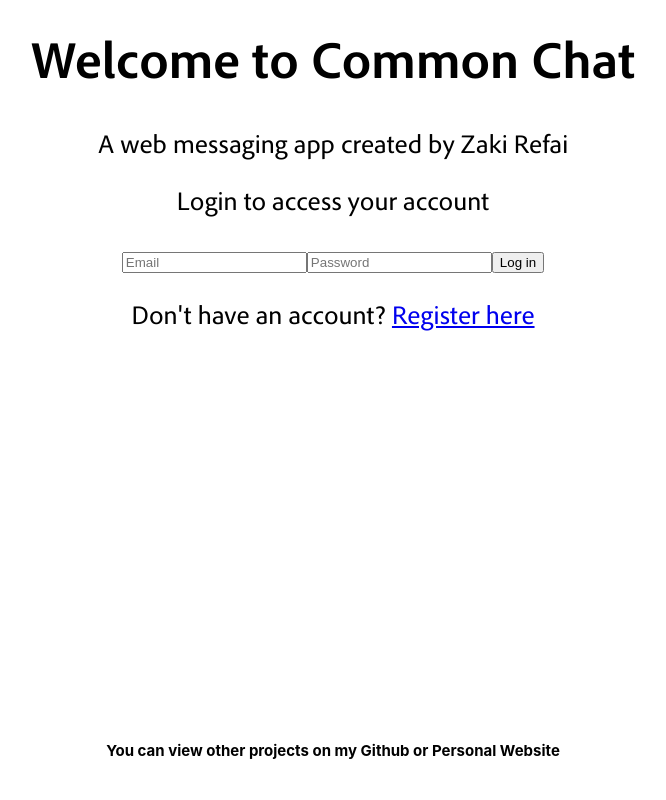
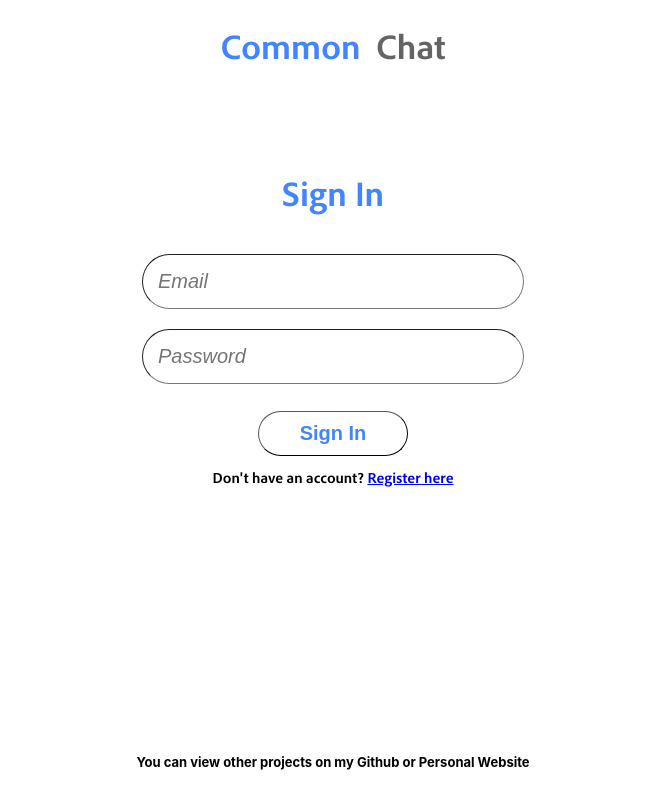
Before and after one commit to zrefai/Common-Chat, a React (Create React App) app: page /signin in a window 1280 px wide. Shown: the whole page, without its empty margins (307-973 px from the left). Built offline with nearby package versions, Linux system fonts and the light colour scheme; a web font is replaced by a local one.

Commit message:
Add styling to sign in page

```diff
--- a/package.json
+++ b/package.json
@@ -10,7 +10,8 @@
     "react": "^16.13.1",
     "react-dom": "^16.13.1",
     "react-router-dom": "^5.2.0",
-    "react-scripts": "3.4.3"
+    "react-scripts": "3.4.3",
+    "reactstrap": "^8.6.0"
   },
   "scripts": {
     "start": "react-scripts start",
--- /dev/null
+++ b/src/components/Auth/Auth.css
@@ -0,0 +1,35 @@
+.form-container {
+  margin-top: 70px;
+  display: flex;
+  flex-direction: column;
+  align-items: center;
+}
+
+.sign-in-container {
+  margin-top: 7px;
+}
+
+.Sign-In-Text {
+  font-weight: bold;
+  font-size: 35px;
+  color: #4384ff;
+}
+
+.Register-Here-Text {
+  font-weight: bold;
+  font-size: 15px;
+}
+
+.input {
+  margin-bottom: 20px;
+  font-size: 20px;
+  padding: 15px;
+  width: 350px;
+  border-radius: 30px;
+  border-width: 1px;
+  outline: none;
+}
+
+.input::placeholder {
+  font-style: italic;
+}
--- /dev/null
+++ b/src/components/Auth/Input.js
@@ -0,0 +1,19 @@
+import React from "react";
+import "./Auth.css";
+
+const Input = ({ kind, placeholder, value, handler, setState }) => {
+  return (
+    <input
+      className="input"
+      type={kind}
+      name={kind}
+      id={kind}
+      autoComplete="off"
+      placeholder={placeholder}
+      value={value}
+      onChange={(e) => handler(e, setState)}
+    />
+  );
+};
+
+export default Input;
--- a/src/components/Auth/SignIn.js
+++ b/src/components/Auth/SignIn.js
@@ -1,5 +1,9 @@
 import React, { useState } from "react";
 import { Link } from "react-router-dom";
+import Header from "../Header/Header";
+import Button from "../Buttons/Button";
+import Input from "./Input";
+import "./Auth.css";
 
 const SignIn = () => {
   const [email, setEmail] = useState("");
@@ -15,33 +19,30 @@ const SignIn = () => {
 
   return (
     <div>
-      <h1> Welcome to Common Chat</h1>
-      <p>A web messaging app created by Zaki Refai</p>
-      <p>Login to access your account</p>
-      <form className="" onSubmit={(e) => handleLogIn(e)}>
-        <input
-          type="email"
-          name="email"
-          id="email"
+      <Header />
+      <div className="form-container">
+        <p className="Sign-In-Text">Sign In</p>
+        <Input
+          kind="email"
           placeholder="Email"
-          autoComplete="off"
           value={email}
-          onChange={(e) => handleInput(e, setEmail)}
+          handler={handleInput}
+          setState={setEmail}
         />
-        <input
-          type="password"
-          name="password"
-          id="password"
+        <Input
+          kind="password"
           placeholder="Password"
-          autoComplete="off"
           value={password}
-          onChange={(e) => handleInput(e, setPassword)}
+          handler={handleInput}
+          setState={setPassword}
         />
-        <button>Log in</button>
-      </form>
-      <p>
-        Don't have an account? <Link to="/register">Register here</Link>
-      </p>
+        <div className="sign-in-container">
+          <Button>Sign In</Button>
+          <p className="Register-Here-Text">
+            Don't have an account? <Link to="/register">Register here</Link>
+          </p>
+        </div>
+      </div>
     </div>
   );
 };
--- a/src/components/Buttons/Button.css
+++ b/src/components/Buttons/Button.css
@@ -4,7 +4,7 @@
   font-size: 20px;
   background-color: white;
   color: #4384ff;
-  padding: 12px;
+  padding: 10px;
   cursor: pointer;
   margin-left: 20px;
   margin-right: 20px;
--- a/src/components/Footer/Footer.css
+++ b/src/components/Footer/Footer.css
@@ -1,9 +1,9 @@
 .footer {
-  font-size: 15px;
+  font-size: 13px;
   font-weight: bold;
   position: absolute;
   left: 0;
   right: 0;
   bottom: 0;
-  margin-bottom: 40px;
+  margin-bottom: 30px;
 }
--- /dev/null
+++ b/src/components/Header/Header.css
@@ -0,0 +1,6 @@
+.header {
+  left: 0;
+  right: 0;
+  top: 0;
+  margin-top: 30px;
+}
--- /dev/null
+++ b/src/components/Header/Header.js
@@ -0,0 +1,13 @@
+import React from "react";
+import "./Header.css";
+import Logo from "../Logo/Logo";
+
+const Header = () => {
+  return (
+    <div className="header">
+      <Logo size={35} />
+    </div>
+  );
+};
+
+export default Header;
--- a/src/components/Home/Home.js
+++ b/src/components/Home/Home.js
@@ -1,7 +1,7 @@
 import React from "react";
 import "./Home.css";
 import Logo from "../Logo/Logo";
-import Button from "../Buttons/Buttons";
+import Button from "../Buttons/Button";
 
 const Home = () => {
   return (
```
Also changed, not shown: src/components/Buttons/Button.js (renamed from src/components/Buttons/Buttons.js), 1 other file (tests, documents, lock files or other folders).
